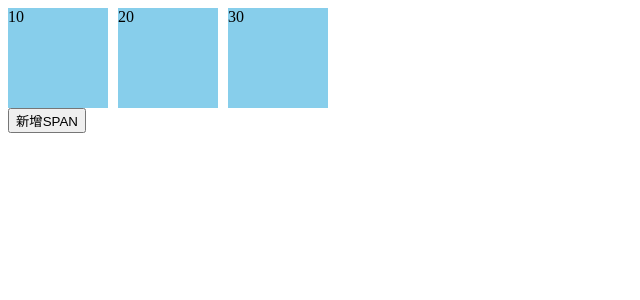
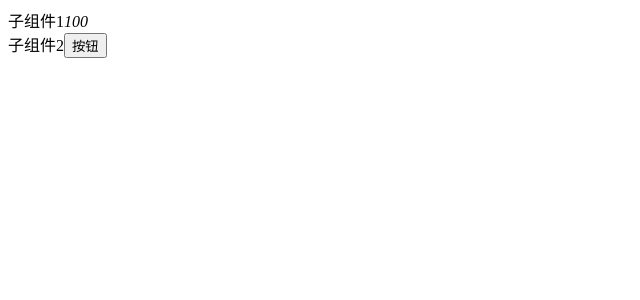
Before and after one commit to 905903576/React_study, a React app: page / in a window 1280 px wide. Shown: the top 300 px of the page, without its empty margins (0-640 px from the left). Built offline with nearby package versions, Linux system fonts and the light colour scheme.

Commit message:
ref操作详细解读

```diff
--- /dev/null
+++ b/src/views/Day04-03-Demo4.jsx
@@ -0,0 +1,52 @@
+import React from "react";
+
+class Child1 extends React.Component {
+  state = {
+    x: 100,
+    y: 200,
+  };
+  render() {
+    return (
+      <div>
+        子组件1
+        <em ref={(x) => (this.emBox = x)}>100</em>
+      </div>
+    );
+  }
+}
+
+const Child2 = React.forwardRef(function Child2(props, ref) {
+  //   console.log(ref); // 我们调用 Child2 的时候，设置的 ref 属性值[函数]
+  // -> x => this.child2 = x
+  return (
+    <div>
+      子组件2
+      <button ref={ref}>按钮</button>
+    </div>
+  );
+});
+
+class Demo extends React.Component {
+  render() {
+    return (
+      <div>
+        <Child1 ref={(x) => (this.child1 = x)} />
+        <Child2 ref={(x) => (this.child2 = x)} />
+      </div>
+    );
+  }
+  componentDidMount() {
+    console.log(this.child1); // 存储的是：子组件的实例对象
+    // console.log(this.child2); // 存储的是：子组件内部的 button 按钮
+  }
+}
+
+export default Demo;
+
+/*
+给元素标签设置 ref, 目的：获取对应的 DOM 元素
+给类组件设置 ref, 目的：获取当前调用组件创建的实例[后续可以根基实例获取子组件中的相关信息]
+给函数组件设置 ref ，直接报错 Function components cannot be given refs. Attempts to access this ref will fail.
+    + 但是我们让其配合 React.forwardRef 实现 ref 的转发
+    + 目的：获取函数组件内部的某个元素
+*/
```
Also changed, not shown: src/index.jsx (+19 -3 lines), src/views/Day04-02-Demo3.jsx (added, +55 -0 lines).
